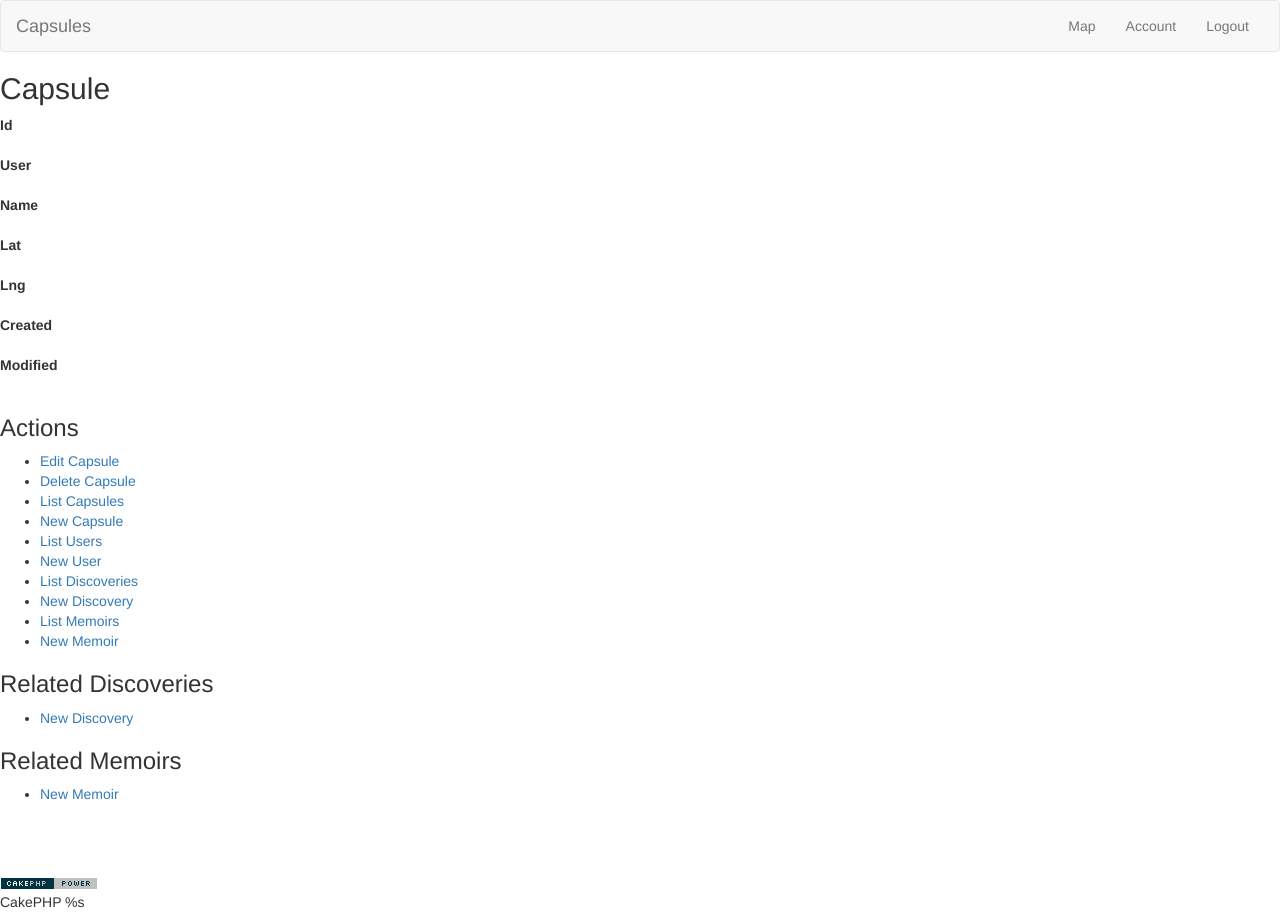
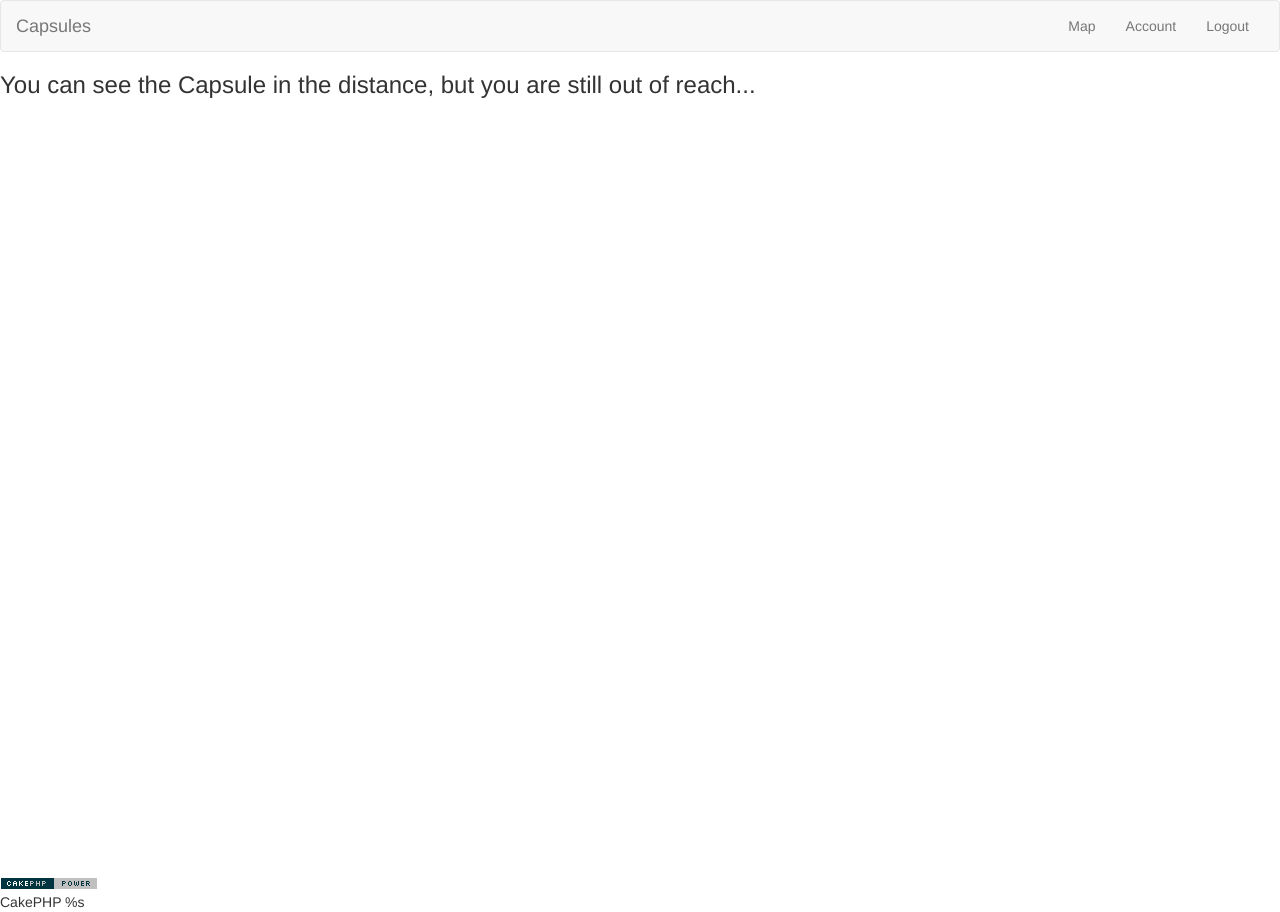
Before and after one commit to bretten/capsules, a CakePHP app: the page made by app/View/Capsules/view.ctp in a window 1280 px wide. Run offline with PHP 8.4 and a stand-in for CakePHP, Linux system fonts and the light colour scheme; the template is opened without the code that fills it, so the values that code supplies are empty; some libraries are stand-ins or nearby versions.

Commit message:
Added basic view Capsule info function to CapsulesController

```diff
--- a/app/View/Capsules/view.ctp
+++ b/app/View/Capsules/view.ctp
@@ -1,133 +1,22 @@
-<div class="capsules view">
-<h2><?php echo __('Capsule'); ?></h2>
-    <dl>
-        <dt><?php echo __('Id'); ?></dt>
-        <dd>
-            <?php echo h($capsule['Capsule']['id']); ?>
-            &nbsp;
-        </dd>
-        <dt><?php echo __('User'); ?></dt>
-        <dd>
-            <?php echo $this->Html->link($capsule['User']['id'], array('controller' => 'users', 'action' => 'view', $capsule['User']['id'])); ?>
-            &nbsp;
-        </dd>
-        <dt><?php echo __('Name'); ?></dt>
-        <dd>
-            <?php echo h($capsule['Capsule']['name']); ?>
-            &nbsp;
-        </dd>
-        <dt><?php echo __('Lat'); ?></dt>
-        <dd>
-            <?php echo h($capsule['Capsule']['lat']); ?>
-            &nbsp;
-        </dd>
-        <dt><?php echo __('Lng'); ?></dt>
-        <dd>
-            <?php echo h($capsule['Capsule']['lng']); ?>
-            &nbsp;
-        </dd>
-        <dt><?php echo __('Created'); ?></dt>
-        <dd>
-            <?php echo h($capsule['Capsule']['created']); ?>
-            &nbsp;
-        </dd>
-        <dt><?php echo __('Modified'); ?></dt>
-        <dd>
-            <?php echo h($capsule['Capsule']['modified']); ?>
-            &nbsp;
-        </dd>
-    </dl>
-</div>
-<div class="actions">
-    <h3><?php echo __('Actions'); ?></h3>
-    <ul>
-        <li><?php echo $this->Html->link(__('Edit Capsule'), array('action' => 'edit', $capsule['Capsule']['id'])); ?> </li>
-        <li><?php echo $this->Form->postLink(__('Delete Capsule'), array('action' => 'delete', $capsule['Capsule']['id']), array(), __('Are you sure you want to delete # %s?', $capsule['Capsule']['id'])); ?> </li>
-        <li><?php echo $this->Html->link(__('List Capsules'), array('action' => 'index')); ?> </li>
-        <li><?php echo $this->Html->link(__('New Capsule'), array('action' => 'add')); ?> </li>
-        <li><?php echo $this->Html->link(__('List Users'), array('controller' => 'users', 'action' => 'index')); ?> </li>
-        <li><?php echo $this->Html->link(__('New User'), array('controller' => 'users', 'action' => 'add')); ?> </li>
-        <li><?php echo $this->Html->link(__('List Discoveries'), array('controller' => 'discoveries', 'action' => 'index')); ?> </li>
-        <li><?php echo $this->Html->link(__('New Discovery'), array('controller' => 'discoveries', 'action' => 'add')); ?> </li>
-        <li><?php echo $this->Html->link(__('List Memoirs'), array('controller' => 'memoirs', 'action' => 'index')); ?> </li>
-        <li><?php echo $this->Html->link(__('New Memoir'), array('controller' => 'memoirs', 'action' => 'add')); ?> </li>
-    </ul>
-</div>
-<div class="related">
-    <h3><?php echo __('Related Discoveries'); ?></h3>
-    <?php if (!empty($capsule['Discovery'])): ?>
-    <table cellpadding = "0" cellspacing = "0">
-    <tr>
-        <th><?php echo __('Id'); ?></th>
-        <th><?php echo __('Capsule Id'); ?></th>
-        <th><?php echo __('User Id'); ?></th>
-        <th><?php echo __('Favorite'); ?></th>
-        <th><?php echo __('Rating'); ?></th>
-        <th><?php echo __('Created'); ?></th>
-        <th><?php echo __('Modified'); ?></th>
-        <th class="actions"><?php echo __('Actions'); ?></th>
-    </tr>
-    <?php foreach ($capsule['Discovery'] as $discovery): ?>
-        <tr>
-            <td><?php echo $discovery['id']; ?></td>
-            <td><?php echo $discovery['capsule_id']; ?></td>
-            <td><?php echo $discovery['user_id']; ?></td>
-            <td><?php echo $discovery['favorite']; ?></td>
-            <td><?php echo $discovery['rating']; ?></td>
-            <td><?php echo $discovery['created']; ?></td>
-            <td><?php echo $discovery['modified']; ?></td>
-            <td class="actions">
-                <?php echo $this->Html->link(__('View'), array('controller' => 'discoveries', 'action' => 'view', $discovery['id'])); ?>
-                <?php echo $this->Html->link(__('Edit'), array('controller' => 'discoveries', 'action' => 'edit', $discovery['id'])); ?>
-                <?php echo $this->Form->postLink(__('Delete'), array('controller' => 'discoveries', 'action' => 'delete', $discovery['id']), array(), __('Are you sure you want to delete # %s?', $discovery['id'])); ?>
-            </td>
-        </tr>
-    <?php endforeach; ?>
-    </table>
+<?php if ($isOwned || $discovery) : ?>
+
+    <h1><?php echo $capsule['Capsule']['name']; ?></h1>
+    <a href="#" class="anchor-map-goto" data-lat="<?php echo $capsule['Capsule']['lat']; ?>" data-lng="<?php echo $capsule['Capsule']['lng']; ?>">Go To on Map</a>
+
+    <?php if ($isOwned) : ?>
+    EDIT
+    <?php endif; ?>
+
+    <?php if ($discovery) : ?>
+    RATE
+    <?php endif; ?>
+
+<?php else : ?>
+
+    <?php if (!$isReachable) : ?>
+        <h3>You can see the Capsule in the distance, but you are still out of reach...</h3>
+    <?php else : ?>
+        <h3>The Capsule is sealed tight.  Try coming back later.</h3>
+    <?php endif; ?>
+
 <?php endif; ?>
-
-    <div class="actions">
-        <ul>
-            <li><?php echo $this->Html->link(__('New Discovery'), array('controller' => 'discoveries', 'action' => 'add')); ?> </li>
-        </ul>
-    </div>
-</div>
-<div class="related">
-    <h3><?php echo __('Related Memoirs'); ?></h3>
-    <?php if (!empty($capsule['Memoir'])): ?>
-    <table cellpadding = "0" cellspacing = "0">
-    <tr>
-        <th><?php echo __('Id'); ?></th>
-        <th><?php echo __('Capsule Id'); ?></th>
-        <th><?php echo __('File'); ?></th>
-        <th><?php echo __('Message'); ?></th>
-        <th><?php echo __('Order'); ?></th>
-        <th><?php echo __('Created'); ?></th>
-        <th><?php echo __('Modified'); ?></th>
-        <th class="actions"><?php echo __('Actions'); ?></th>
-    </tr>
-    <?php foreach ($capsule['Memoir'] as $memoir): ?>
-        <tr>
-            <td><?php echo $memoir['id']; ?></td>
-            <td><?php echo $memoir['capsule_id']; ?></td>
-            <td><?php echo $memoir['file']; ?></td>
-            <td><?php echo $memoir['message']; ?></td>
-            <td><?php echo $memoir['order']; ?></td>
-            <td><?php echo $memoir['created']; ?></td>
-            <td><?php echo $memoir['modified']; ?></td>
-            <td class="actions">
-                <?php echo $this->Html->link(__('View'), array('controller' => 'memoirs', 'action' => 'view', $memoir['id'])); ?>
-                <?php echo $this->Html->link(__('Edit'), array('controller' => 'memoirs', 'action' => 'edit', $memoir['id'])); ?>
-                <?php echo $this->Form->postLink(__('Delete'), array('controller' => 'memoirs', 'action' => 'delete', $memoir['id']), array(), __('Are you sure you want to delete # %s?', $memoir['id'])); ?>
-            </td>
-        </tr>
-    <?php endforeach; ?>
-    </table>
-<?php endif; ?>
-
-    <div class="actions">
-        <ul>
-            <li><?php echo $this->Html->link(__('New Memoir'), array('controller' => 'memoirs', 'action' => 'add')); ?> </li>
-        </ul>
-    </div>
-</div>
```
Also changed, not shown: app/Controller/CapsulesController.php (+55 -4 lines).
